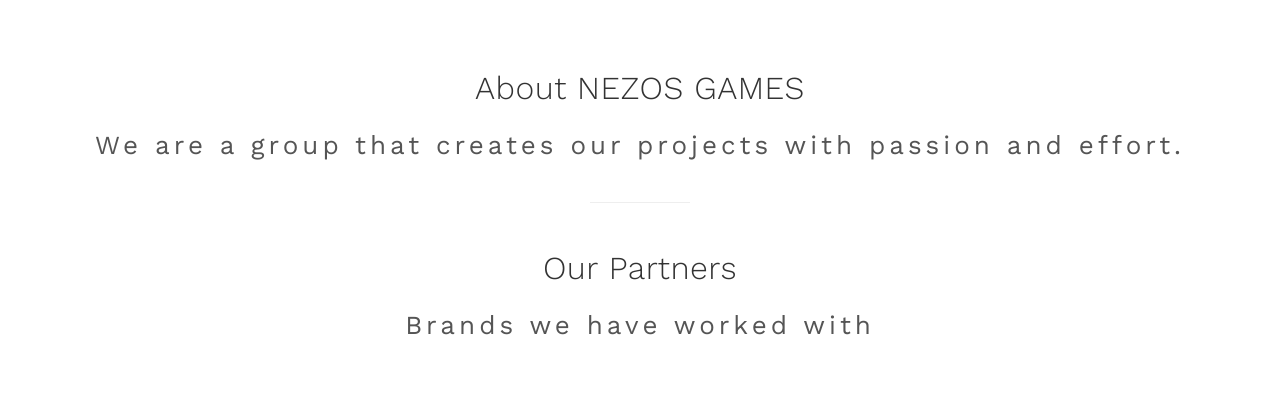
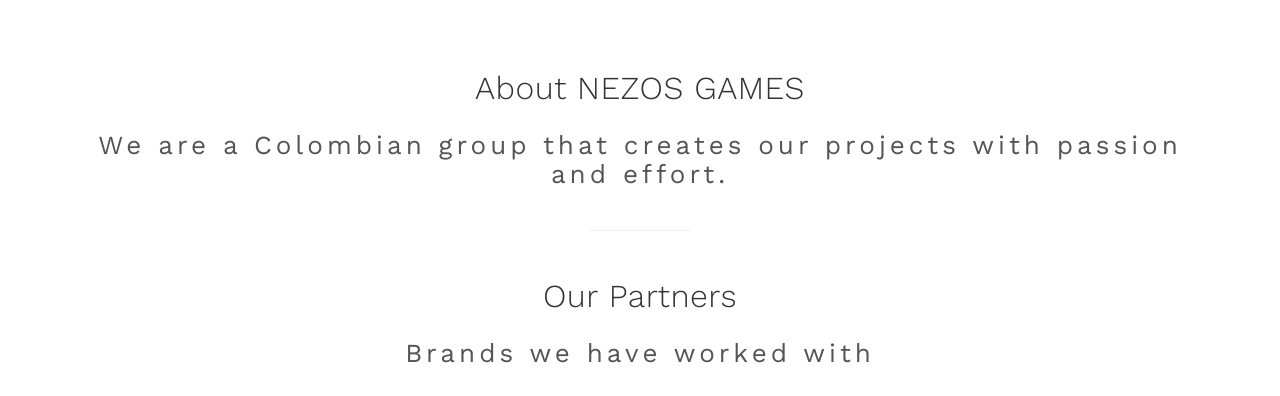
Before and after one commit to NEZOS-GAMES/WebNezosGamesStatic, a plain HTML site: page index.html in a window 1280 px wide. Shown: the part 940-1336 px from the top of the page. Drawn offline with nearby package versions, Linux system fonts and the light colour scheme.

Commit message:
envio static 009

```diff
--- a/index.html
+++ b/index.html
@@ -157,7 +157,7 @@
                <div class="col-md-12 col-sm-12">
                     <div class="section-title">
                          <h2>About NEZOS GAMES</h2>
-                         <h3>We are a group that creates our projects with passion and effort.</h3>
+                         <h3>We are a Colombian group that creates our projects with passion and effort.</h3>
                          <hr>
                          <h2>Our Partners</h2>
                          <h3>Brands we have worked with</h3>
```
